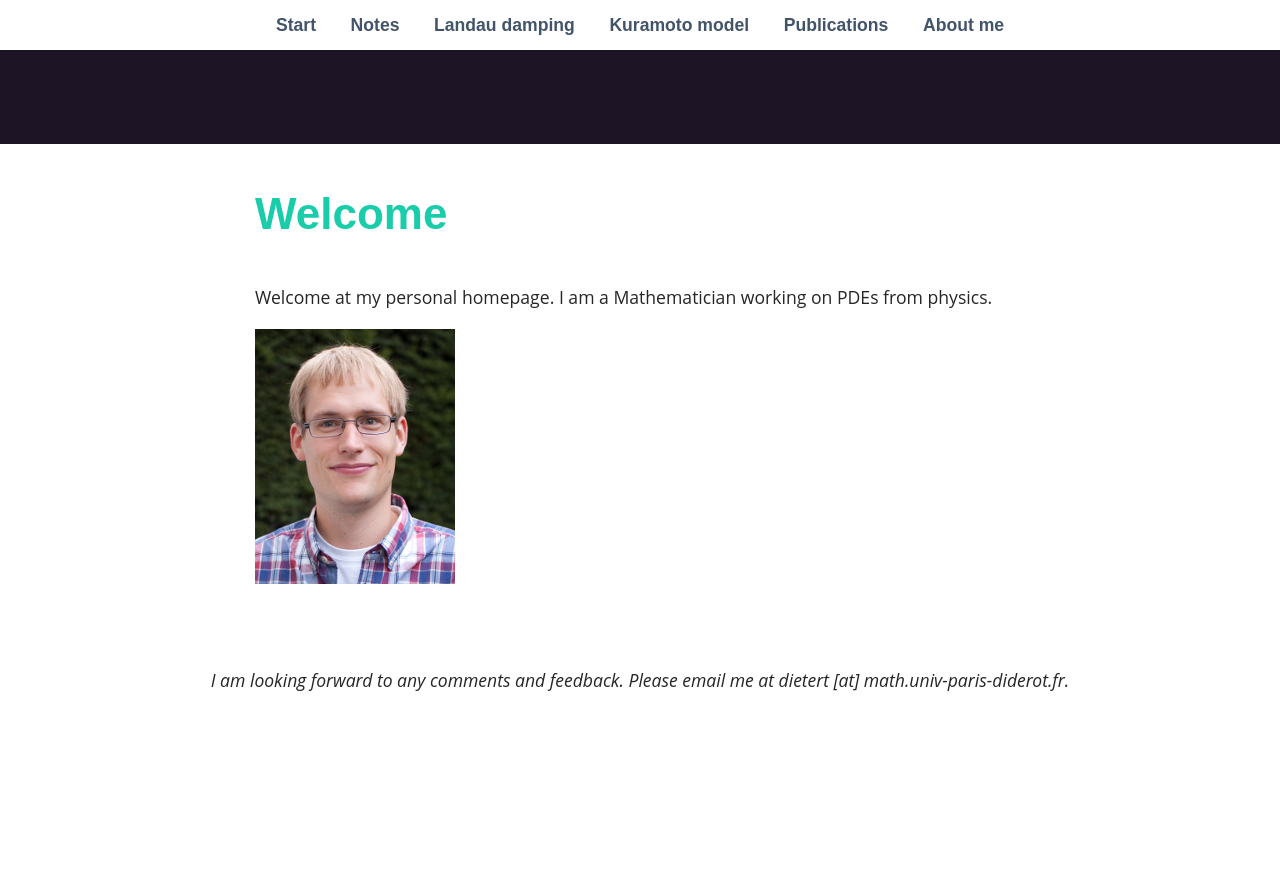
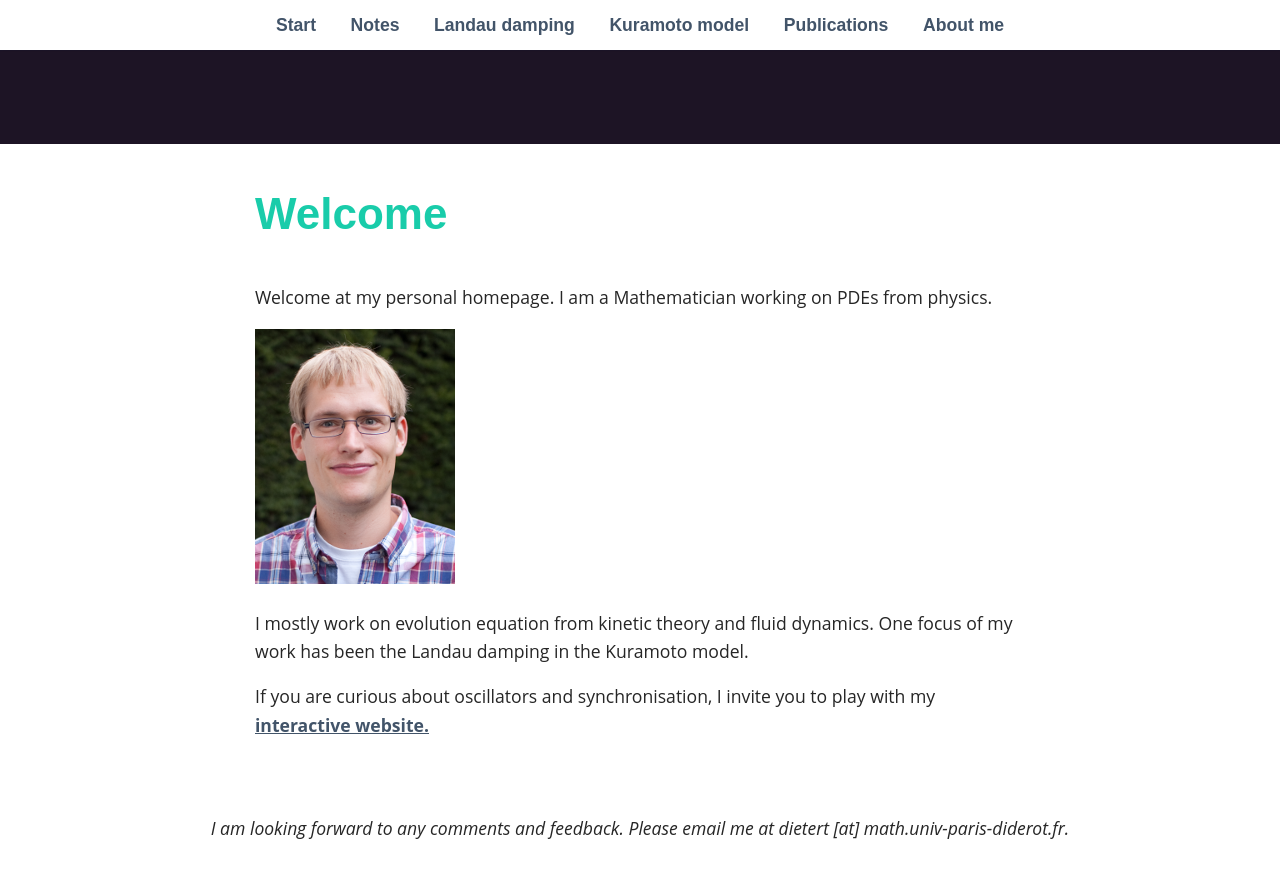
Before and after one commit to hdietert/hdietert.github.io, a Jekyll site: the page built from index.md, in a window 1280 px wide and 900 px high, scrolled down 356 px. Shown: the top 878 px of the window. Built offline with Jekyll 4.4.1, drawn with Linux system fonts in a browser that asks for light colours; before the commit the page ends 1108 px from its top, so only the background shows below that.

Commit message:
ani link

```diff
--- a/index.md
+++ b/index.md
@@ -7,3 +7,11 @@ Welcome at my personal homepage. I am a Mathematician working on PDEs
 from physics.
 
 ![Picture of myself](/static/me.png)
+
+I mostly work on evolution equation from kinetic theory and fluid
+dynamics. One focus of my work has been the Landau damping in the
+Kuramoto model.
+
+If you are curious about oscillators and synchronisation, I invite you
+to play with my
+[interactive website.]({{ "/static/kuramoto-animation/kuramoto.html" | prepend : site.baseurl }})
```
